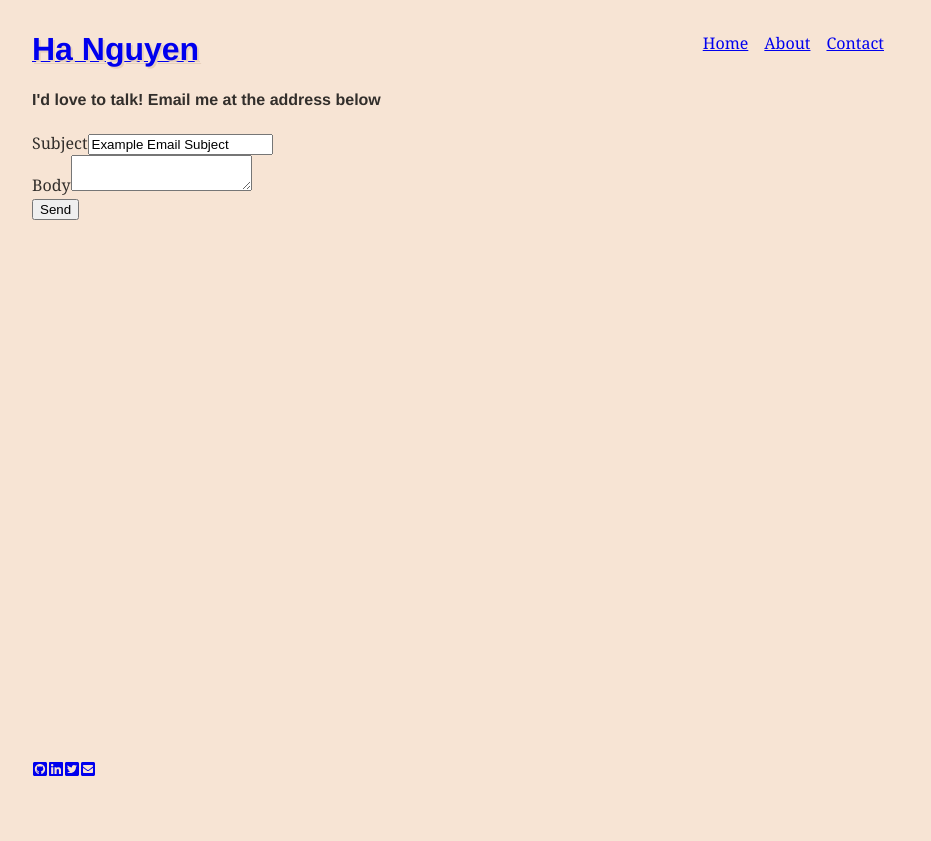
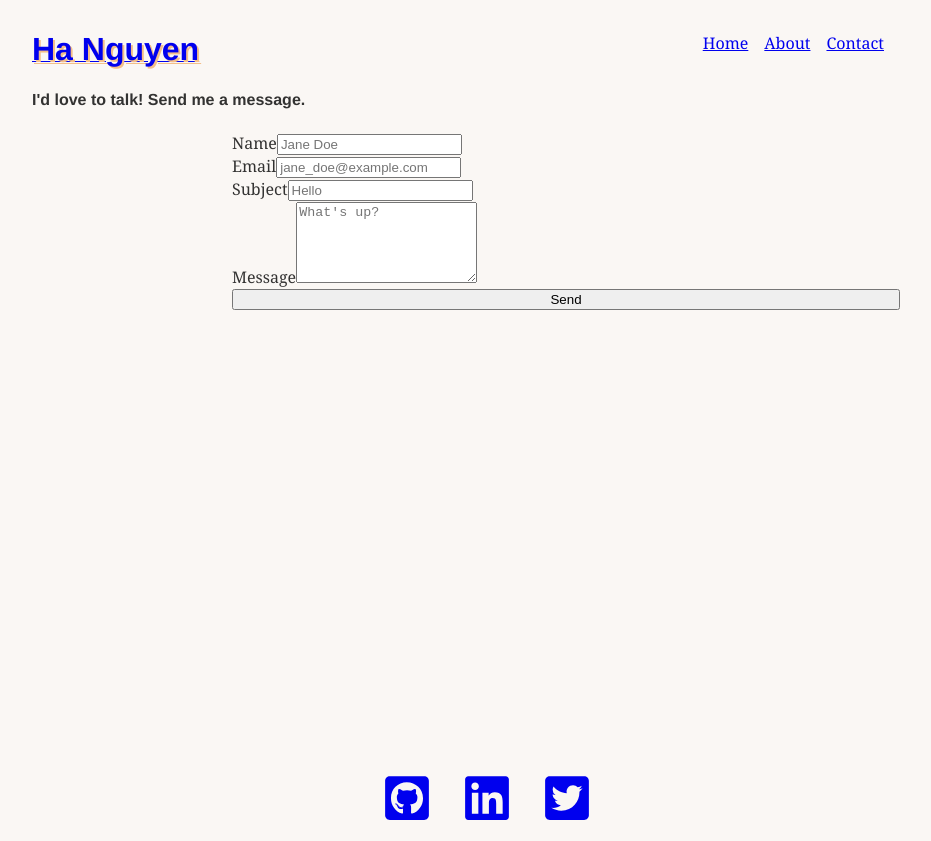
Before and after one commit to hanguyen0/portfolio, a Gatsby site: page /contact in a window 1280 px wide. Shown: the whole page, without its empty margins (174-1105 px from the left). Before the commit the page ends 800 px from the top, so only its background shows below. Built offline with nearby package versions, Linux system fonts and the light colour scheme; Gatsby itself is replaced by a stand-in of ours.

Commit message:
styling footer

```diff
--- a/src/components/footer.js
+++ b/src/components/footer.js
@@ -1,29 +1,28 @@
 import React from 'react'
 import styles from './footer.module.css'
-import { FaGithubSquare, FaLinkedin, FaTwitterSquare, FaEnvelopeSquare } from "react-icons/fa";
+import { FaGithubSquare, FaLinkedin, FaTwitterSquare } from "react-icons/fa";
 
 export default function Footer() {
     return (
         <footer>
-            <div className={styles.github}>
+            <div className={styles.icon}>
                 <a href="https://github.com/hanguyen0" target="_blank" title="External link to Github" rel="noreferrer">
                     <span>
                         <FaGithubSquare />
                     </span>
                 </a>
+            </div>
+            <div className={styles.icon}>
                 <a href="https://www.linkedin.com/in/ha-nguyen0/" target="_blank" title="External link to LinkedIn" rel="noreferrer">
                     <span>
                         <FaLinkedin />
                     </span>
                 </a>
+            </div>
+            <div className={styles.icon}>
                 <a href="https://twitter.com/uxsasukexnaruto" target="_blank" title="External link to Twitter" rel="noreferrer">
                     <span>
                         <FaTwitterSquare />
-                    </span>
-                </a>
-                <a href="mailto:nguyha16@gmail.com" target="_blank" rel="noopener noreferrer">
-                    <span>
-                    <FaEnvelopeSquare />
                     </span>
                 </a>
             </div>
--- a/src/components/footer.module.css
+++ b/src/components/footer.module.css
@@ -1,9 +1,18 @@
 footer {
-    position: absolute;
-    bottom: 0;
-    /* width: 100%; */
-    height: 2.5rem;            /* Footer height */
-  }
-.github {
-    /* background-color: none; */
+  display: flex;
+  position: absolute;
+  bottom: 0;
+  height: 2rem;
+  padding-left: 350px;
 }
+
+.icon {
+  /* padding-left: 100px; */
+  padding-right: 30px;
+  padding-bottom: 60px;
+  margin-bottom: 50px;
+}
+
+span {
+  font-size: 50px;
+}
--- a/src/components/layout.module.css
+++ b/src/components/layout.module.css
@@ -27,7 +27,7 @@
 h3{
     display: inline;
     font-size: 2rem;
-    text-shadow: 2px 2px 0px #e7d0bd;
+    text-shadow: 2px 2px 0px #f3be89;
 }
 
 h3:hover {
--- a/src/pages/about.js
+++ b/src/pages/about.js
@@ -5,8 +5,8 @@ import ProfilePic from '../images/profile_pic.jpeg';
 function About() {
     return (
         <Layout>
-            <img src={ProfilePic} alt="My close up photo" id="profilePic"/>
-            <p>
+            <img src={ProfilePic} alt="head shot" id="profilePic"/>
+            <p id="aboutMe">
             I was into science, now I’m into tech. I started to learn to code while finding a career path after graduating from college. I took an intro to programming course on Coursera and I was hooked. Even when working a full-time job, I’d still spare out time each week to learn more about web development. I find web development exciting and even went through an intensive period of study to immerse myself with programming.
             </p>
         </Layout>
--- a/src/pages/contact.js
+++ b/src/pages/contact.js
@@ -1,26 +1,30 @@
 import React from 'react';
 import Layout from '../components/layout';
+import styles from './contact.module.css'
 
 export default function Contact() {
     return (
         <Layout>
-            <h4>I'd love to talk! Email me at the address below</h4>
-            {/* <p>
-                <a href="mailto:nguyha@example.com">nguyha@gmail.com</a>
-            </p> */}
-            <form action="mailto:mailto:nguyha@gmail.com" method="GET" target="_blank">
-                <div>
-                    <label for="subject">Subject</label>
-                    <input name="subject" id="subject" type="text" class="input" value="Example Email Subject"/>
-                </div>
-                <div>
-                    <label for="body">Body</label>
-                    <textarea class="textarea" name="body" id="body"></textarea>
-                </div>
-                <div>
-                    <input type="submit" value="Send" class="button is-primary"/>
-
-                </div>
+            <h4>I'd love to talk! Send me a message.</h4>
+            <form method="post" action="#">
+                <label>
+                    Name
+                    <input type="text" name="name" id="name" placeholder="Jane Doe"/>
+                </label>
+                <label>
+                    Email
+                    <input type="email" name="email" id="email" placeholder="jane_doe@example.com"/>
+                </label>
+                <label>
+                    Subject
+                    <input type="text" name="subject" id="subject" placeholder="Hello"/>
+                </label>
+                <label>
+                    Message
+                    <textarea name="message" id="message" rows="5" placeholder="What's up?"/>
+                </label>
+                <button type="submit">Send</button>
+                {/* <input type="reset" value="Clear" /> */}
             </form>
         </Layout>
     )
--- /dev/null
+++ b/src/pages/contact.module.css
@@ -0,0 +1,5 @@
+form {
+    display: flex;
+    flex-direction: column;
+    margin-left: 200px;
+}
--- a/src/styles/global.css
+++ b/src/styles/global.css
@@ -1,7 +1,12 @@
 html {
-    background-color: rgb(247, 228, 212);
+    background-color: rgb(250, 247, 244);
 }
 
 #profilePic {
+    width: 50%;
+    height: 50%;
+}
+
+#aboutMe {
 
 }
```
Also changed, not shown: src/pages/about-css-modules.module.css (deleted, +0 -31 lines).
